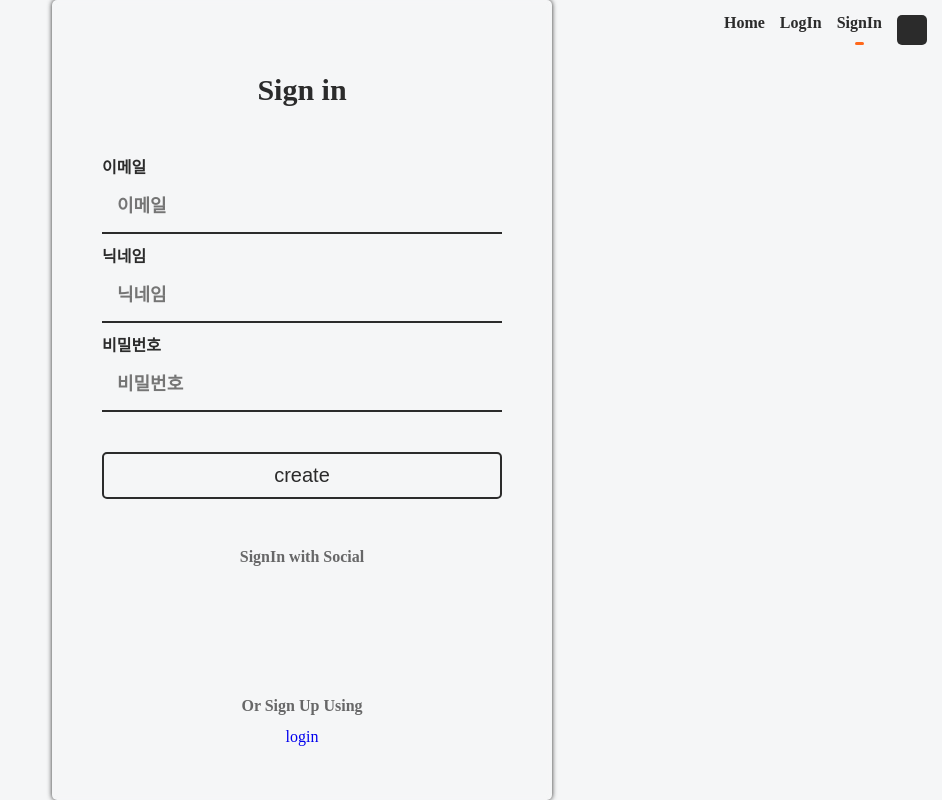
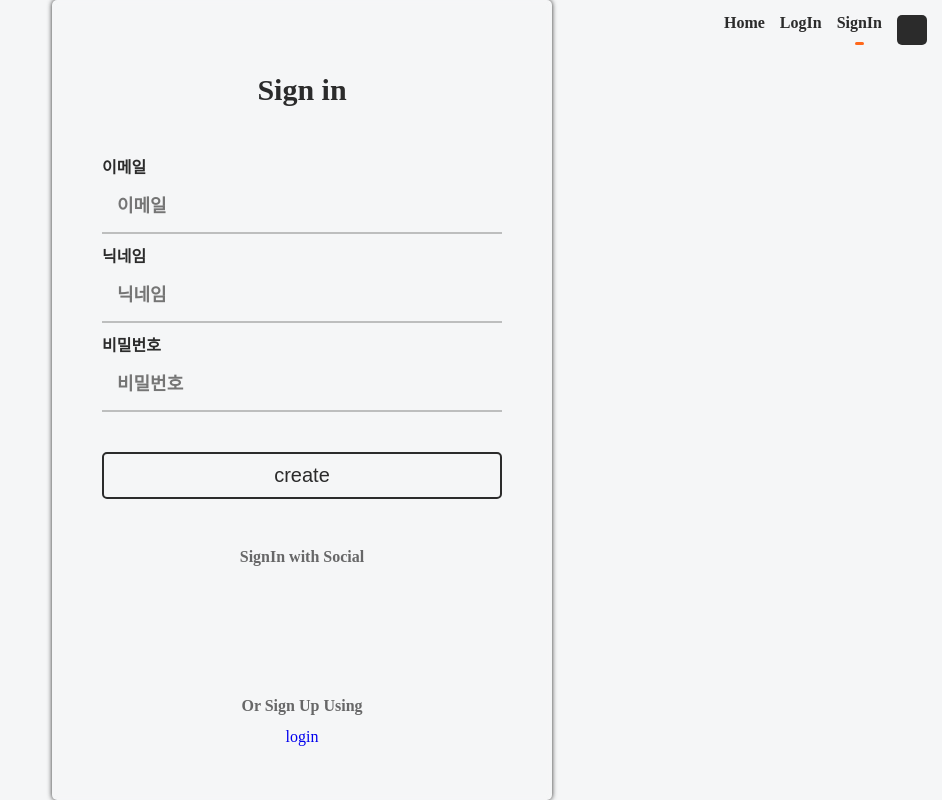
Before and after one commit to PLMOW/GO-ZIP-FE, a React (Create React App) app: page /signin in a window 1280 px wide. Shown: the whole page, without its empty margins (338-1280 px from the left). Built offline with nearby package versions, Linux system fonts and the light colour scheme.

Commit message:
feat: Focus CSS 변경

```diff
--- a/src/components/form/ReactHookInput.tsx
+++ b/src/components/form/ReactHookInput.tsx
@@ -80,13 +80,14 @@ const Input = styled.input<{ errorId: boolean }>`
   border: none;
   font-weight: 600;
   border-bottom: solid 2px
-    ${(props) => (props.errorId ? props.theme.pointColor : props.theme.color)};
+    ${(props) =>
+      props.errorId ? props.theme.pointColor : 'rgba(133,133,133,0.5)'};
   transition: ${({ theme }) => theme.transitionOption};
   border-radius: 10px 10px 0 0;
   color: ${({ theme }) => theme.color};
   background: transparent;
   :focus {
     outline: none;
-    border-bottom: solid 2px teal;
+    border-bottom: solid 2px ${({ theme }) => theme.color};
   }
 `;
```
